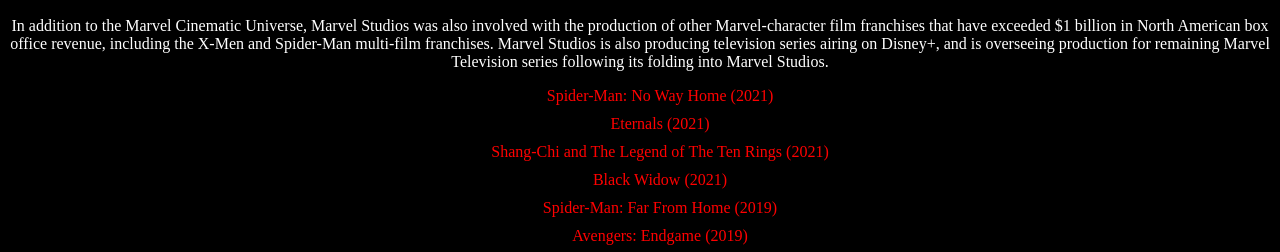
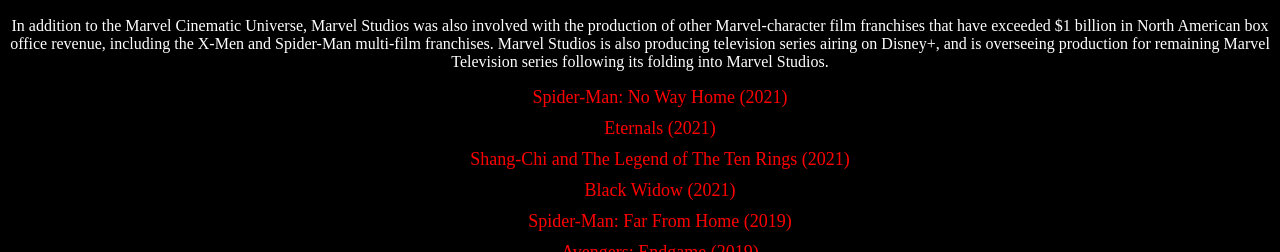
Before and after one commit to AndriyKornytskiy/okten2021september, a plain HTML site: page HTMLpart/hw2+3/index.html in a window 1280 px wide. Shown: the part 540-792 px from the top of the page. Drawn offline with Linux system fonts and the light colour scheme.

Commit message:
Update main.css

```diff
--- a/HTMLpart/hw2+3/main.css
+++ b/HTMLpart/hw2+3/main.css
@@ -24,7 +24,7 @@ li{
     margin-bottom: 10px;
 }
 li>a {
-    font-size: 1em;
+    font-size: 18px;
     color: red;
     text-decoration: none;
 }
```
